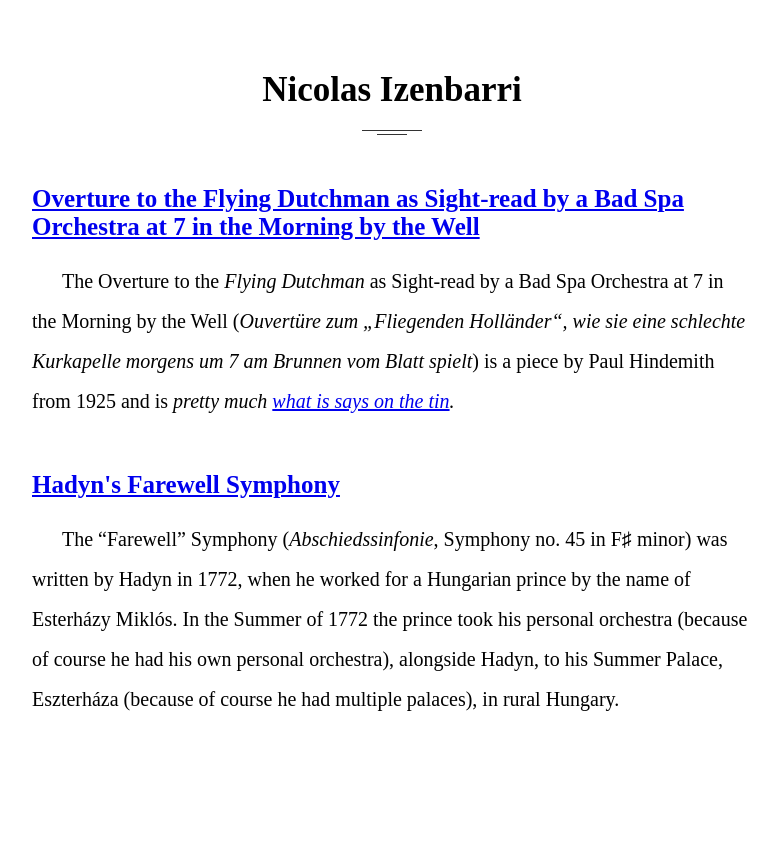
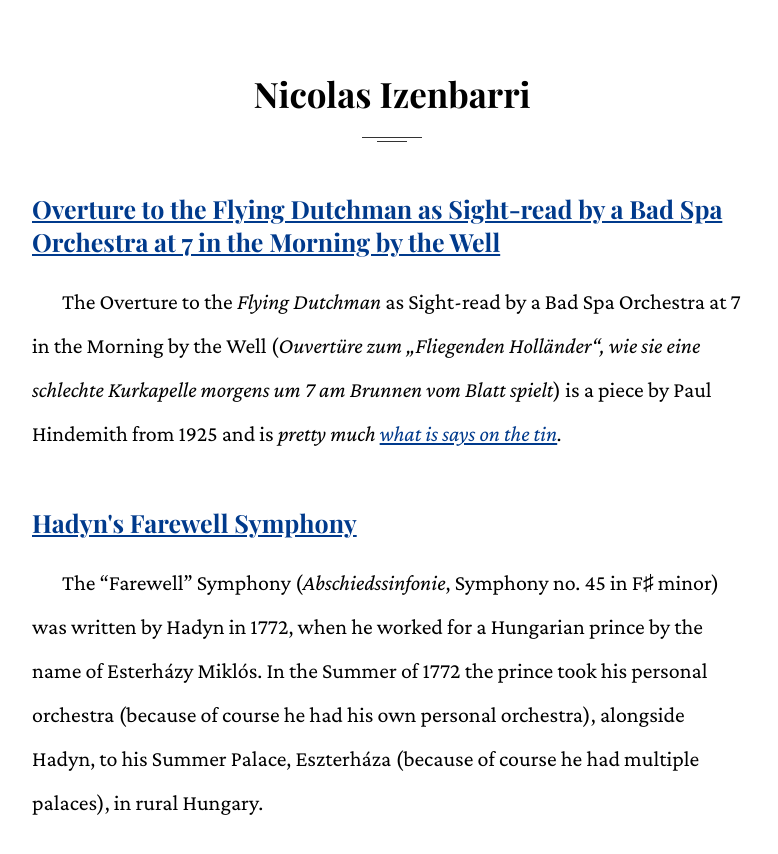
Before and after one commit to izenbarri/blog, a Jekyll site: the page built from index.markdown, in a window 1280 px wide. Shown: the top 854 px of the page, without its empty margins (248-1026 px from the left). Built offline with Jekyll 4.4.1, drawn with Linux system fonts in a browser that asks for light colours; some web fonts are replaced.

Commit message:
Ajusta tipografia

```diff
--- a/_includes/head.html
+++ b/_includes/head.html
@@ -3,7 +3,10 @@
   <meta http-equiv="X-UA-Compatible" content="IE=edge">
   <meta name="viewport" content="width=device-width, initial-scale=1">
   <link rel="stylesheet" href="{{ "/assets/main.css" | relative_url }}">
-  <link href="https://fonts.googleapis.com/css?family=Lusitana" rel="stylesheet">
+
+  <link rel="preconnect" href="https://fonts.googleapis.com">
+  <link rel="preconnect" href="https://fonts.gstatic.com" crossorigin>
+  <link href="https://fonts.googleapis.com/css2?family=Bebas+Neue&family=Crimson+Pro:ital,wght@0,400;0,800;1,400;1,800&family=Playfair+Display:ital,wght@0,700;1,700&display=swap" rel="stylesheet">
 
   {%- feed_meta -%}
   {%- if jekyll.environment == 'production' and site.google_analytics -%}
--- a/assets/main.css
+++ b/assets/main.css
@@ -5,7 +5,7 @@ body {
 
 body {
   color: #000;
-  font-family: 'Lusitana', serif;
+  font-family: 'Crimson Pro', serif;
 }
 
 .site-header {
@@ -22,8 +22,9 @@ body {
 
 .site-header .site-name {
   color: #fff;
+  font-family: 'Bebas Neue', sans-serif;
+  font-size: 20px;
   font-weight: bold;
-  font-size: 20px;
   line-height: 3em;
   text-decoration: none;
 }
@@ -45,6 +46,7 @@ main {
 }
 
 h1, h2, h3, h4, h5, h6 {
+  font-family: 'Playfair Display', serif;
   font-weight: bold;
   margin-bottom: 15px;
   margin-top: 0;
@@ -92,7 +94,7 @@ h3 {
 }
 
 p {
-  font-size: 20px;
+  font-size: 22px;
   line-height: 2;
 }
 
@@ -107,6 +109,18 @@ p.lead {
   text-align: center;
 }
 
+p strong {
+  font-weight: 800;
+}
+
+a {
+  color: #003a8c;
+}
+
+a:hover {
+  color: #006d75;
+}
+
 hr {
   background: none;
   border: 0;
@@ -119,6 +133,7 @@ hr::after {
   color: #888;
   content: "* * *";
   display: block;
+  font-family: 'Crimson Pro';
   font-size: 30px;
   text-align: center;
 }
```
